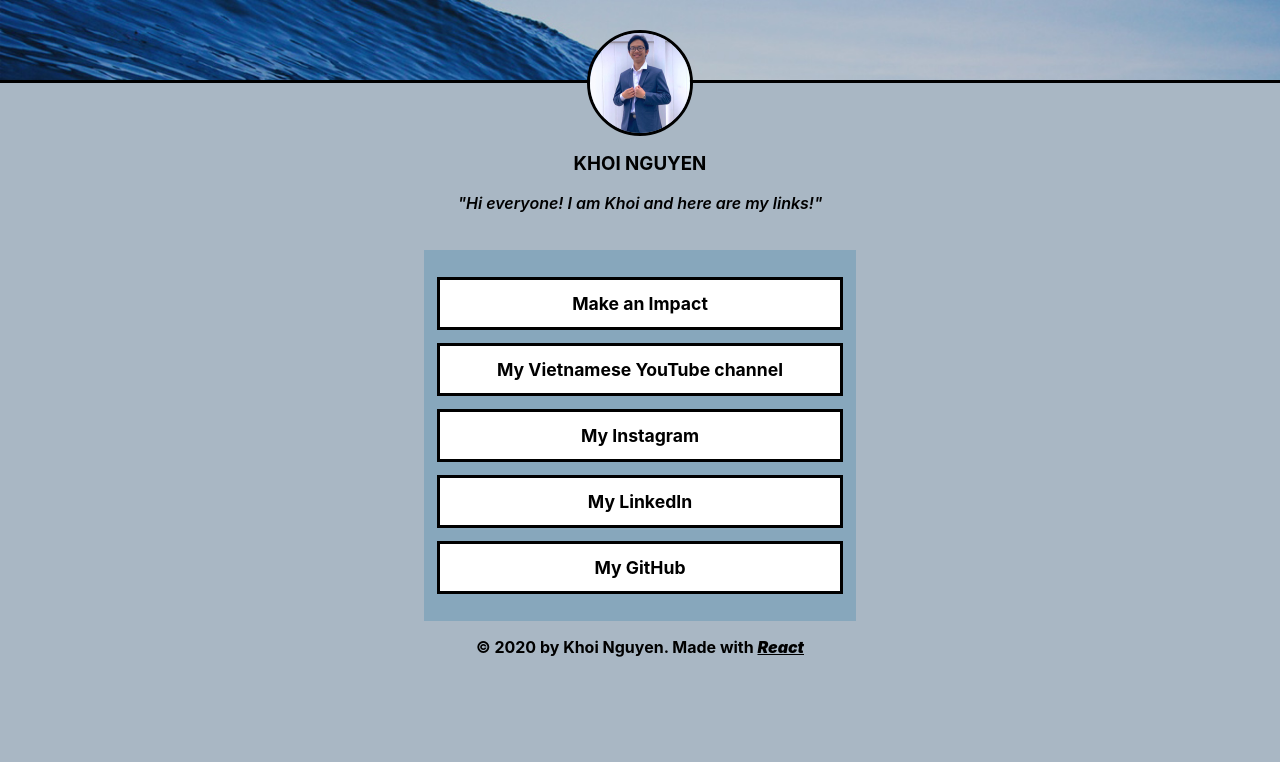
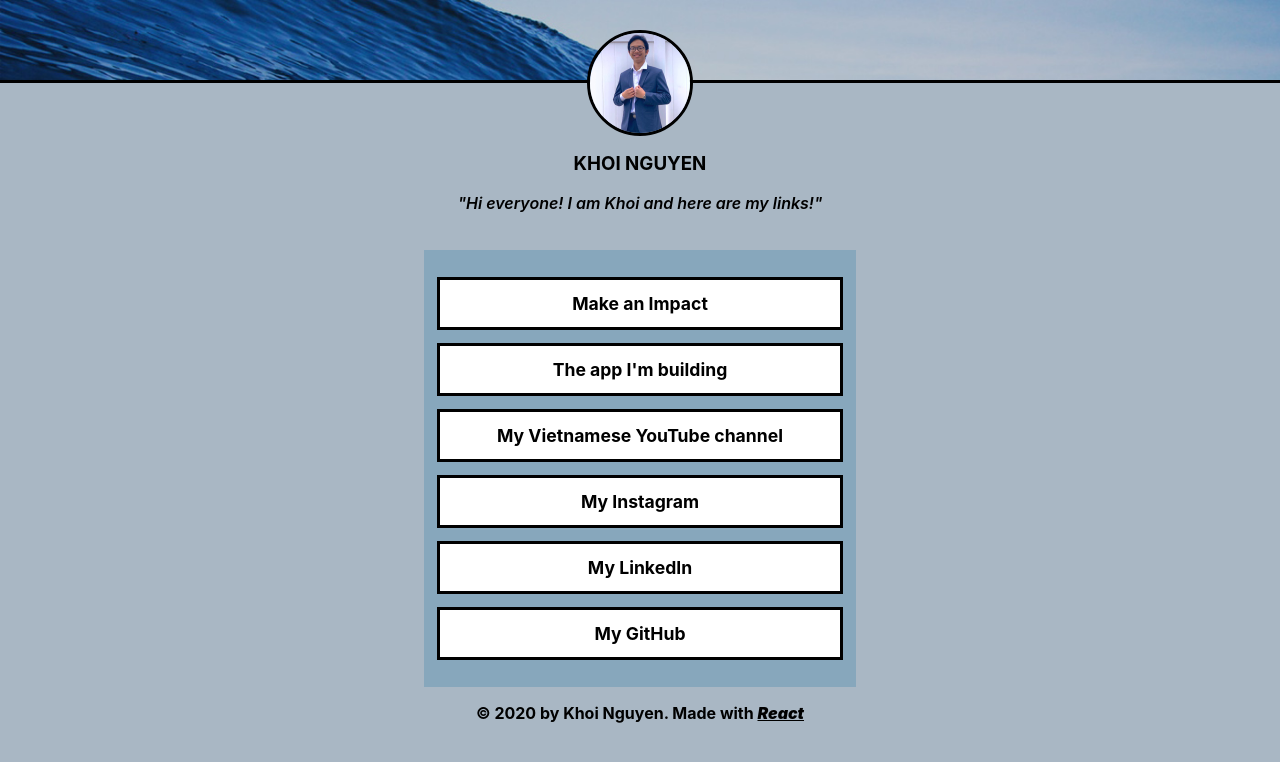
Before and after one commit to KhoiUna/khoilinks, a React (Create React App) app: page / in a window 1280 px wide. Shown: the top 762 px of the page. Built offline with nearby package versions, Linux system fonts and the light colour scheme.

Commit message:
Update Links.js

```diff
--- a/src/components/Links.js
+++ b/src/components/Links.js
@@ -2,6 +2,8 @@ import React from "react";
 
 const myLinks = [
   "Make an Impact",
+  "The app I'm building",
+//   "Register to my app now!",
   "My Vietnamese YouTube channel",
   "My Instagram",
   "My LinkedIn",
@@ -9,6 +11,8 @@ const myLinks = [
 ];
 const url = [
   "https://sharethemeal.org/donate",
+  "https://www.instagram.com/chek.chat/",
+//   "https://chekchat.xyz/",
   "https://www.youtube.com/c/khoiuna",
   "https://www.instagram.com/khoi.una/",
   "https://www.linkedin.com/in/khoiuna",
```
